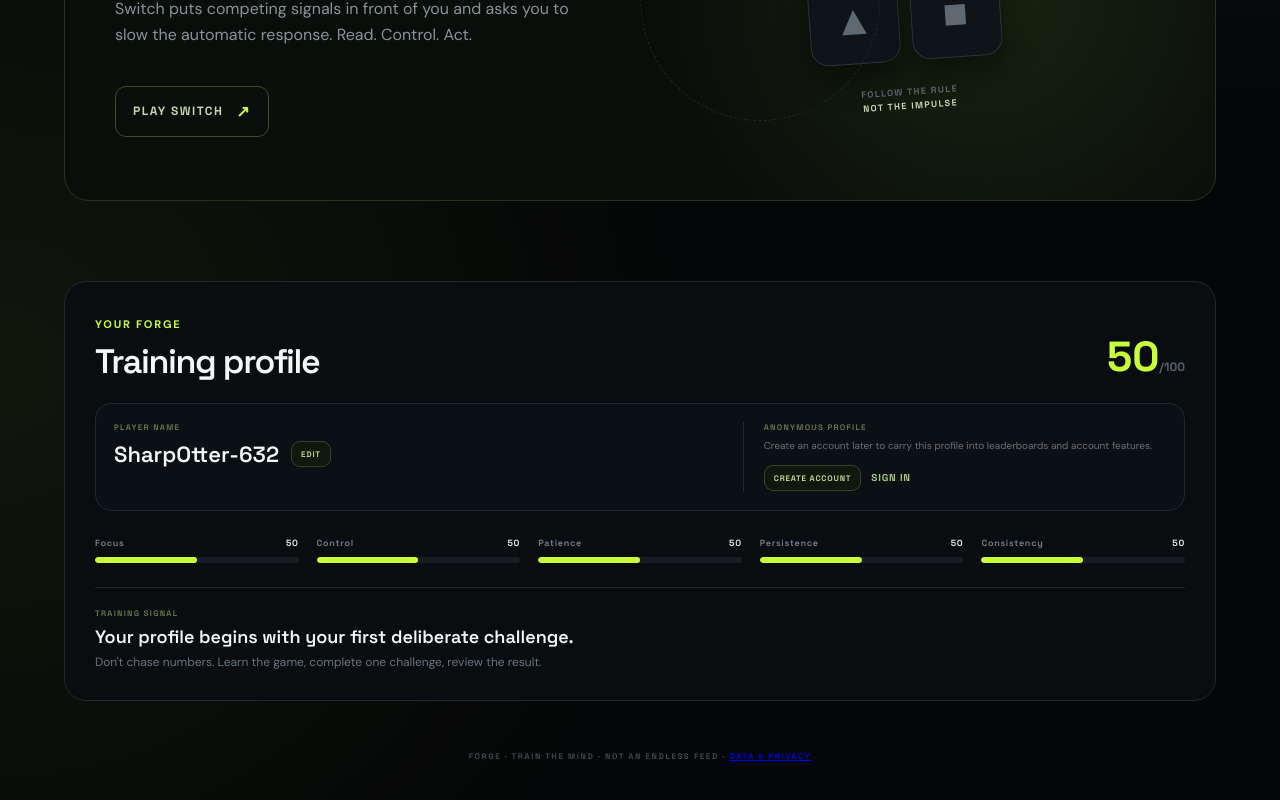
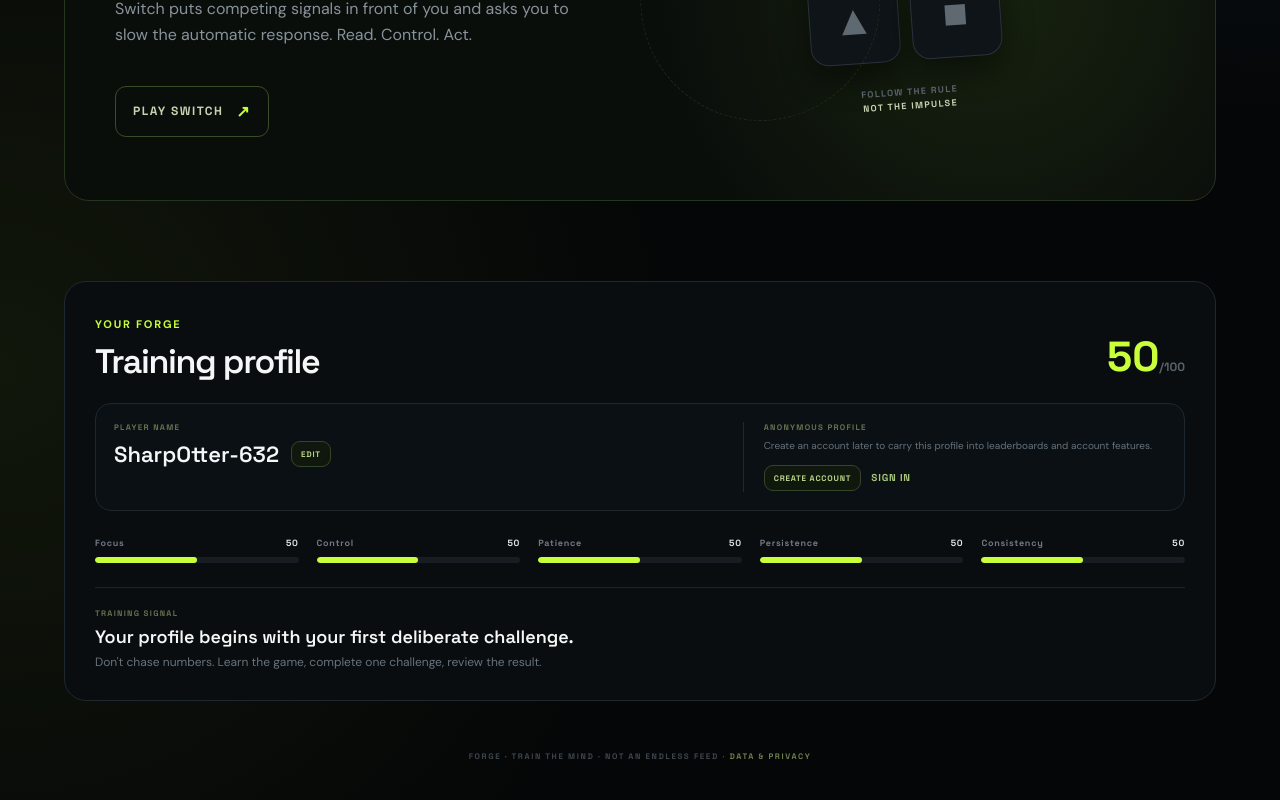
Before and after one commit to Nar-Lod/FORGE, a Next.js app: page / in a window 1280 px wide. Shown: the part 1497-2297 px from the top of the page. Built offline with nearby package versions, Linux system fonts and the light colour scheme; no server answers.

Commit message:
Polish privacy navigation link

```diff
--- a/app/globals.css
+++ b/app/globals.css
@@ -147,3 +147,5 @@ button:disabled{cursor:not-allowed;opacity:.45}
 .privacy-note{color:#56616a;font-size:10px;line-height:1.5;margin-top:20px}
 @media(max-width:620px){.privacy-grid{grid-template-columns:1fr}.privacy-card{margin-top:35px}.privacy-actions .btn{width:100%}}
 @media(prefers-reduced-motion:reduce){*,*::before,*::after{scroll-behavior:auto!important;animation-duration:.01ms!important;animation-iteration-count:1!important;transition-duration:.01ms!important}}
+
+.privacy-footer-link{color:#6f8250;text-decoration:none}.privacy-footer-link:hover,.privacy-footer-link:focus-visible{color:var(--accent);text-decoration:underline}
```
